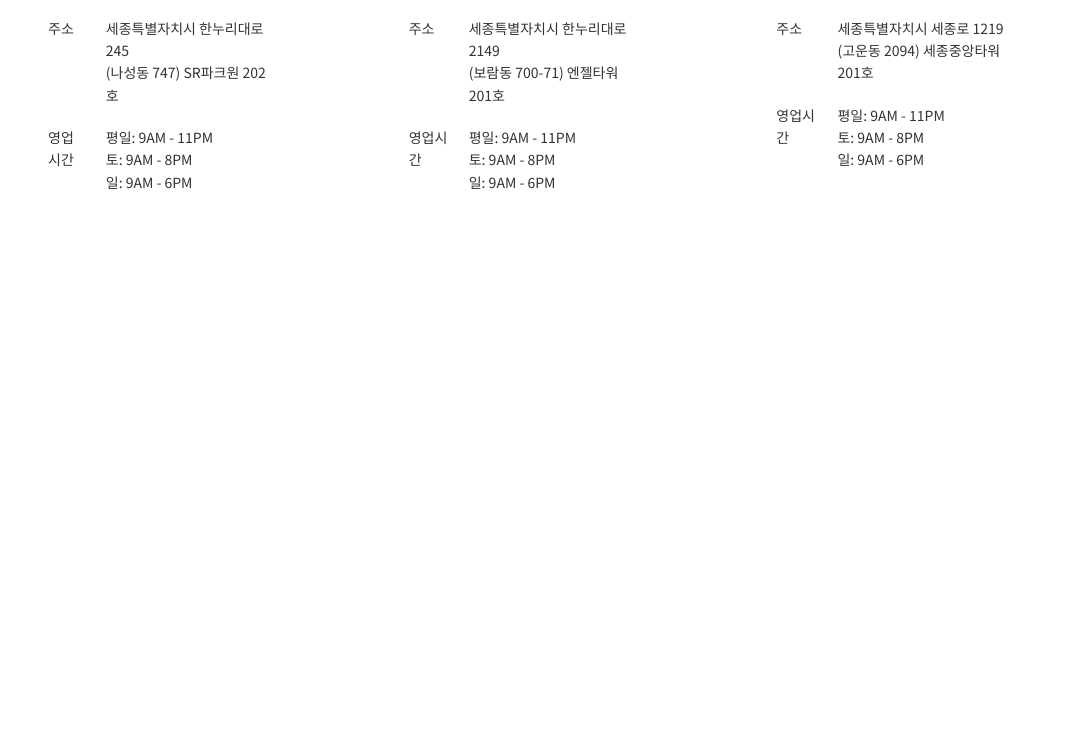
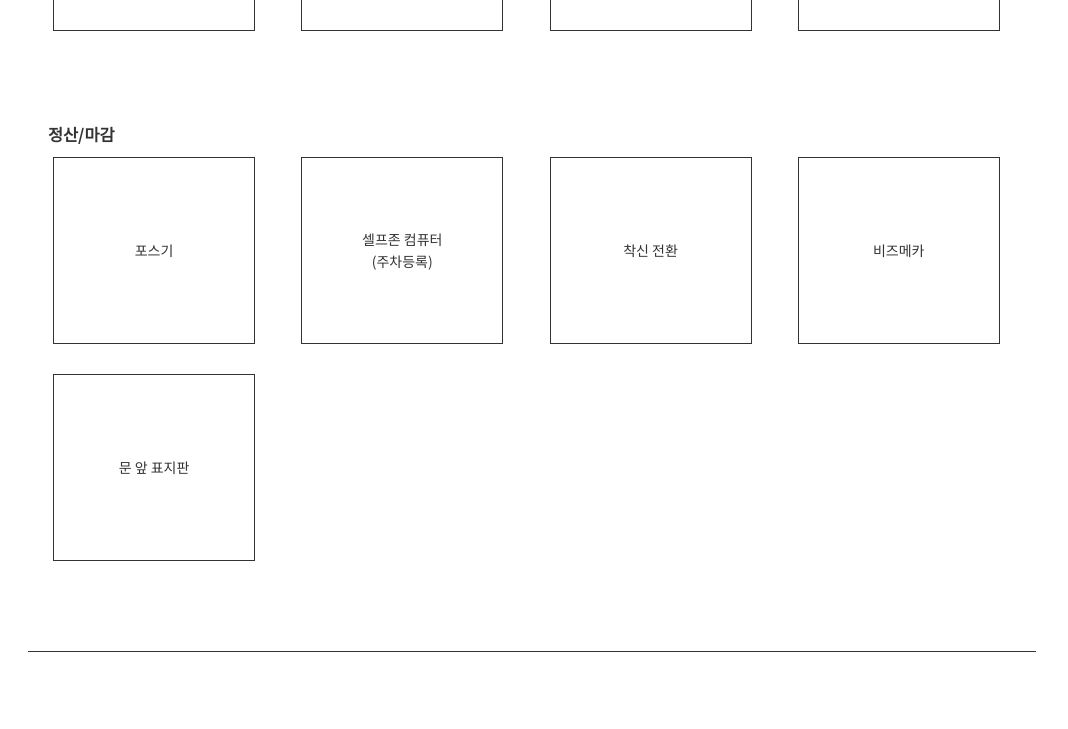
Before and after one commit to taewookim02/bookbinding-workshop, a website: page on-and-off.html in a window 1280 px wide. Shown: the part 770-1499 px from the top of the page, 212-1280 px from the left. Before the commit the page ends 1107 px from the top, so only its background shows below. Drawn offline with Linux system fonts and the light colour scheme.

Commit message:
style: on-and-off page done

```diff
--- a/on-and-off.html
+++ b/on-and-off.html
@@ -56,10 +56,10 @@
         <li>쓰레기 분리수거 (지하 2층)</li>
       </ul>
     </div>
+
     <div class="off">
       <h2>퇴근</h2>
       <h3>끄기/닫기</h3>
-
       <ul class="off__checkboxes">
         <li>
           <input type="checkbox" id="check_1">
@@ -92,6 +92,30 @@
         <li>
           <input type="checkbox" id="check_8">
           <label for="check_8">셀프존 프린터</label>
+        </li>
+      </ul>
+
+      <h3>정산/마감</h3>
+      <ul class="off__checkboxes">
+        <li>
+          <input type="checkbox" id="check_9">
+          <label for="check_9">포스기</label>
+        </li>
+        <li>
+          <input type="checkbox" id="check_10">
+          <label for="check_10">셀프존 컴퓨터<br>(주차등록)</label>
+        </li>
+        <li>
+          <input type="checkbox" id="check_11">
+          <label for="check_11">착신 전환</label>
+        </li>
+        <li>
+          <input type="checkbox" id="check_12">
+          <label for="check_12">비즈메카</label>
+        </li>
+        <li>
+          <input type="checkbox" id="check_13">
+          <label for="check_13">문 앞 표지판</label>
         </li>
       </ul>
     </div>
--- a/sass/_on-and-off.scss
+++ b/sass/_on-and-off.scss
@@ -1,12 +1,26 @@
 .on {
   grid-column: 3 / -1;
+
+  margin-bottom: 10rem;
+  & h2 {
+    padding: 5.6rem 0 2.9rem 0;
+  }
 }
 
 .off {
   grid-column: 3 / -1;
 
+  & h2 {
+    margin-bottom: 4.1rem;
+  }
+
+  & h3 {
+    padding-left: 2rem;
+  }
+
   & ul {
     clear: both;
+    margin-bottom: 7rem;
   }
 
   & li {
@@ -28,6 +42,7 @@
     height: 18.7rem;
     width: 20.2rem;
     justify-content: center;
+    text-align: center;
     align-items: center;
     cursor: pointer;
     border: 1px solid #333;
```
Also changed, not shown: css/style.css.
